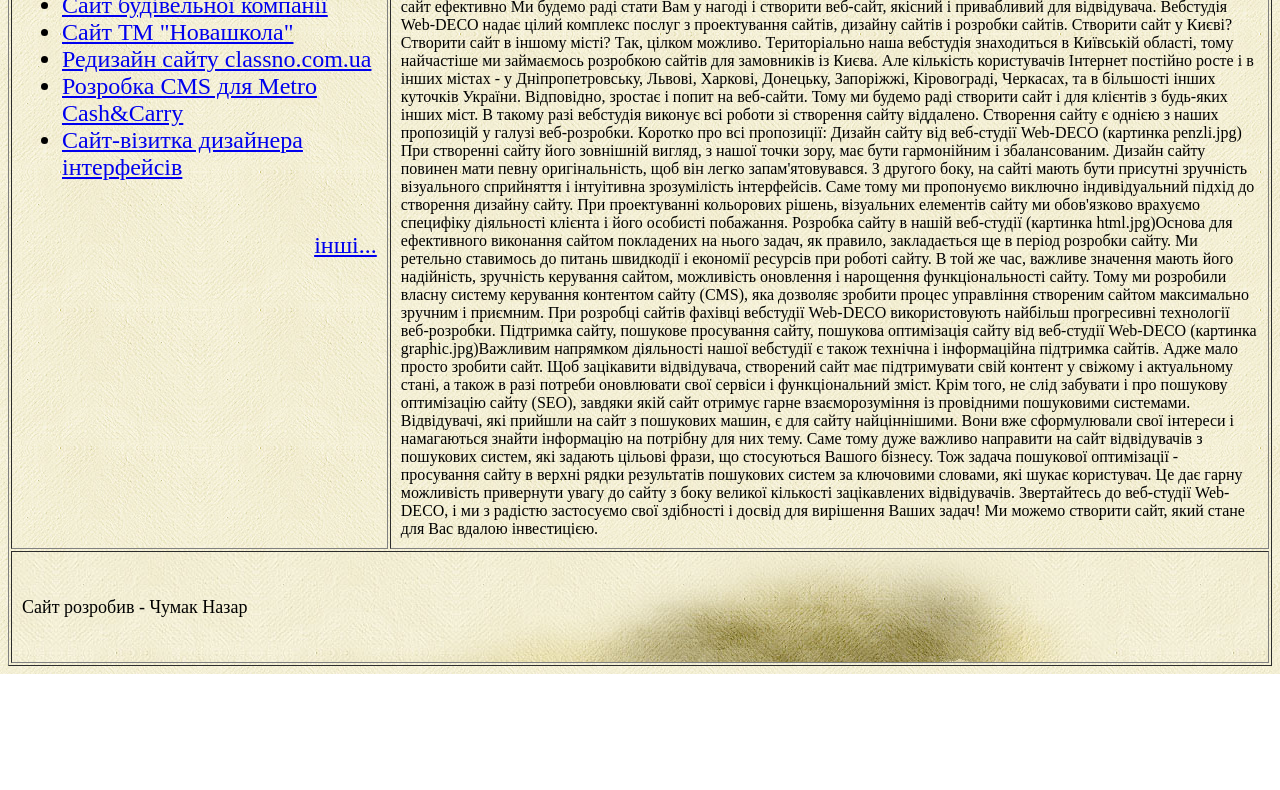
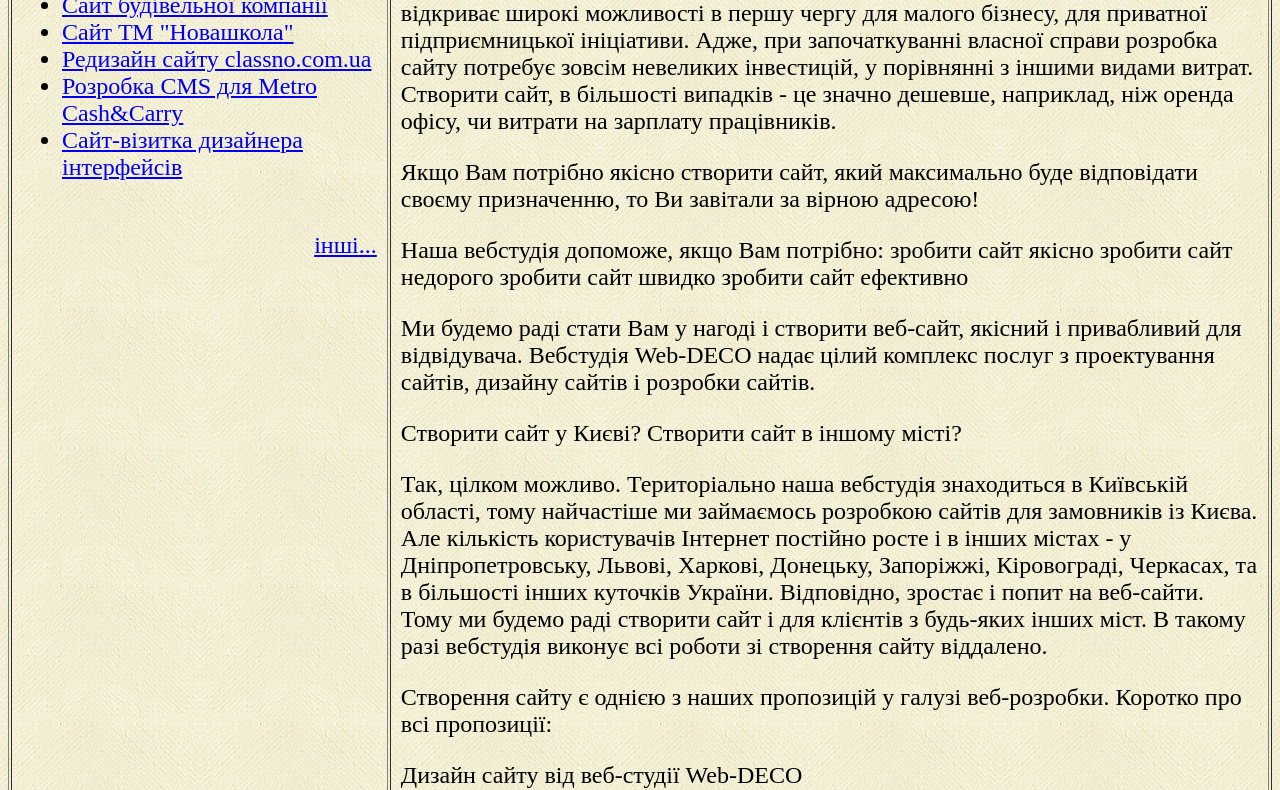
Before and after one commit to chumak0609/chumak0609.github.io, a plain HTML site: page index.html in a window 1280 px wide. Shown: the part 380-1170 px from the top of the page. Before the commit the page ends 1054 px from the top, so only its background shows below. Drawn offline with Linux system fonts and the light colour scheme.

Commit message:
13 - Виставити абзаци

```diff
--- a/index.html
+++ b/index.html
@@ -48,42 +48,43 @@
 </font>
         </td>
         <td width="70%">
-            Зробити сайт з нами легко
-   Створення власного сайту - це не тільки прерогатива великого бізнесу. Інтернет відкриває широкі можливості в першу чергу для малого бізнесу, для приватної підприємницької ініціативи. Адже, при започаткуванні власної справи розробка сайту потребує зовсім невеликих інвестицій, у порівнянні з іншими видами витрат. Створити сайт, в більшості випадків - це значно дешевше, наприклад, ніж оренда офісу, чи витрати на зарплату працівників.
+            <H1>Зробити сайт з нами легко</H1>
+<font size="5">
+<p>Створення власного сайту - це не тільки прерогатива великого бізнесу. Інтернет відкриває широкі можливості в першу чергу для малого бізнесу, для приватної підприємницької ініціативи. Адже, при започаткуванні власної справи розробка сайту потребує зовсім невеликих інвестицій, у порівнянні з іншими видами витрат. Створити сайт, в більшості випадків - це значно дешевше, наприклад, ніж оренда офісу, чи витрати на зарплату працівників.</p>
 
-Якщо Вам потрібно якісно створити сайт, який максимально буде відповідати своєму призначенню, то Ви завітали за вірною адресою!
+<p>Якщо Вам потрібно якісно створити сайт, який максимально буде відповідати своєму призначенню, то Ви завітали за вірною адресою!</p>
 
-Наша вебстудія допоможе, якщо Вам потрібно:
+<p>Наша вебстудія допоможе, якщо Вам потрібно:
 
     зробити сайт якісно
     зробити сайт недорого
     зробити сайт швидко
     зробити сайт ефективно
+</p>
+<p>Ми будемо раді стати Вам у нагоді і створити веб-сайт, якісний і привабливий для відвідувача. Вебстудія Web-DECO надає цілий комплекс послуг з проектування сайтів, дизайну сайтів і розробки сайтів.</p>
 
-Ми будемо раді стати Вам у нагоді і створити веб-сайт, якісний і привабливий для відвідувача. Вебстудія Web-DECO надає цілий комплекс послуг з проектування сайтів, дизайну сайтів і розробки сайтів.
+<p>Створити сайт у Києві? Створити сайт в іншому місті?</p>
 
-Створити сайт у Києві? Створити сайт в іншому місті?
+<p>Так, цілком можливо. Територіально наша вебстудія знаходиться в Київській області, тому найчастіше ми займаємось розробкою сайтів для замовників із Києва. Але кількість користувачів Інтернет постійно росте і в інших містах - у Дніпропетровську, Львові, Харкові, Донецьку, Запоріжжі, Кіровограді, Черкасах, та в більшості інших куточків України. Відповідно, зростає і попит на веб-сайти. Тому ми будемо раді створити сайт і для клієнтів з будь-яких інших міст. В такому разі вебстудія виконує всі роботи зі створення сайту віддалено.</p>
 
-Так, цілком можливо. Територіально наша вебстудія знаходиться в Київській області, тому найчастіше ми займаємось розробкою сайтів для замовників із Києва. Але кількість користувачів Інтернет постійно росте і в інших містах - у Дніпропетровську, Львові, Харкові, Донецьку, Запоріжжі, Кіровограді, Черкасах, та в більшості інших куточків України. Відповідно, зростає і попит на веб-сайти. Тому ми будемо раді створити сайт і для клієнтів з будь-яких інших міст. В такому разі вебстудія виконує всі роботи зі створення сайту віддалено.
+<p>Створення сайту є однією з наших пропозицій у галузі веб-розробки. Коротко про всі пропозиції:</p>
 
-Створення сайту є однією з наших пропозицій у галузі веб-розробки. Коротко про всі пропозиції:
+<p>Дизайн сайту від веб-студії Web-DECO</p>
 
-Дизайн сайту від веб-студії Web-DECO
+<p>(картинка penzli.jpg) При створенні сайту його зовнішній вигляд, з нашої точки зору, має бути гармонійним і збалансованим. Дизайн сайту повинен мати певну оригінальність, щоб він легко запам'ятовувався. З другого боку, на сайті мають бути присутні зручність візуального сприйняття і інтуітивна зрозумілість інтерфейсів. Саме тому ми пропонуємо виключно індивідуальний підхід до створення дизайну сайту. При проектуванні кольорових рішень, візуальних елементів сайту ми обов'язково врахуємо специфіку діяльності клієнта і його особисті побажання.</p>
 
-(картинка penzli.jpg) При створенні сайту його зовнішній вигляд, з нашої точки зору, має бути гармонійним і збалансованим. Дизайн сайту повинен мати певну оригінальність, щоб він легко запам'ятовувався. З другого боку, на сайті мають бути присутні зручність візуального сприйняття і інтуітивна зрозумілість інтерфейсів. Саме тому ми пропонуємо виключно індивідуальний підхід до створення дизайну сайту. При проектуванні кольорових рішень, візуальних елементів сайту ми обов'язково врахуємо специфіку діяльності клієнта і його особисті побажання.
+<p>Розробка сайту в нашій веб-студії</p>
 
-Розробка сайту в нашій веб-студії
+<p>(картинка html.jpg)Основа для ефективного виконання сайтом покладених на нього задач, як правило, закладається ще в період розробки сайту. Ми ретельно ставимось до питань швидкодії і економії ресурсів при роботі сайту. В той же час, важливе значення мають його надійність, зручність керування сайтом, можливість оновлення і нарощення функціональності сайту. Тому ми розробили власну систему керування контентом сайту (CMS), яка дозволяє зробити процес управління створеним сайтом максимально зручним і приємним.</p>
 
-(картинка html.jpg)Основа для ефективного виконання сайтом покладених на нього задач, як правило, закладається ще в період розробки сайту. Ми ретельно ставимось до питань швидкодії і економії ресурсів при роботі сайту. В той же час, важливе значення мають його надійність, зручність керування сайтом, можливість оновлення і нарощення функціональності сайту. Тому ми розробили власну систему керування контентом сайту (CMS), яка дозволяє зробити процес управління створеним сайтом максимально зручним і приємним.
+<p>При розробці cайтів фахівці вебстудії Web-DECO використовують найбільш прогресивні технології веб-розробки.</p>
 
-При розробці cайтів фахівці вебстудії Web-DECO використовують найбільш прогресивні технології веб-розробки.
+<p>Підтримка сайту, пошукове просування сайту, пошукова оптимізація сайту від веб-студії Web-DECO</p>
 
-Підтримка сайту, пошукове просування сайту, пошукова оптимізація сайту від веб-студії Web-DECO
+<p>(картинка graphic.jpg)Важливим напрямком діяльності нашої вебстудії є також технічна і інформаційна підтримка сайтів. Адже мало просто зробити сайт. Щоб зацікавити відвідувача, створений сайт має підтримувати свій контент у свіжому і актуальному стані, а також в разі потреби оновлювати свої сервіси і функціональний зміст. Крім того, не слід забувати і про пошукову оптимізацію сайту (SEO), завдяки якій сайт отримує гарне взаєморозуміння із провідними пошуковими системами. Відвідувачі, які прийшли на сайт з пошукових машин, є для сайту найціннішими. Вони вже сформулювали свої інтереси і намагаються знайти інформацію на потрібну для них тему. Саме тому дуже важливо направити на сайт відвідувачів з пошукових систем, які задають цільові фрази, що стосуються Вашого бізнесу. Тож задача пошукової оптимізації - просування сайту в верхні рядки результатів пошукових систем за ключовими словами, які шукає користувач. Це дає гарну можливість привернути увагу до сайту з боку великої кількості зацікавлених відвідувачів.</p>
 
-(картинка graphic.jpg)Важливим напрямком діяльності нашої вебстудії є також технічна і інформаційна підтримка сайтів. Адже мало просто зробити сайт. Щоб зацікавити відвідувача, створений сайт має підтримувати свій контент у свіжому і актуальному стані, а також в разі потреби оновлювати свої сервіси і функціональний зміст. Крім того, не слід забувати і про пошукову оптимізацію сайту (SEO), завдяки якій сайт отримує гарне взаєморозуміння із провідними пошуковими системами. Відвідувачі, які прийшли на сайт з пошукових машин, є для сайту найціннішими. Вони вже сформулювали свої інтереси і намагаються знайти інформацію на потрібну для них тему. Саме тому дуже важливо направити на сайт відвідувачів з пошукових систем, які задають цільові фрази, що стосуються Вашого бізнесу. Тож задача пошукової оптимізації - просування сайту в верхні рядки результатів пошукових систем за ключовими словами, які шукає користувач. Це дає гарну можливість привернути увагу до сайту з боку великої кількості зацікавлених відвідувачів.
-
-Звертайтесь до веб-студії Web-DECO, і ми з радістю застосуємо свої здібності і досвід для вирішення Ваших задач! Ми можемо створити сайт, який стане для Вас вдалою інвестицією.
-
+<p>Звертайтесь до веб-студії Web-DECO, і ми з радістю застосуємо свої здібності і досвід для вирішення Ваших задач! Ми можемо створити сайт, який стане для Вас вдалою інвестицією.</p>
+</font>
         </td>
         </tr>
         <tr>
```
